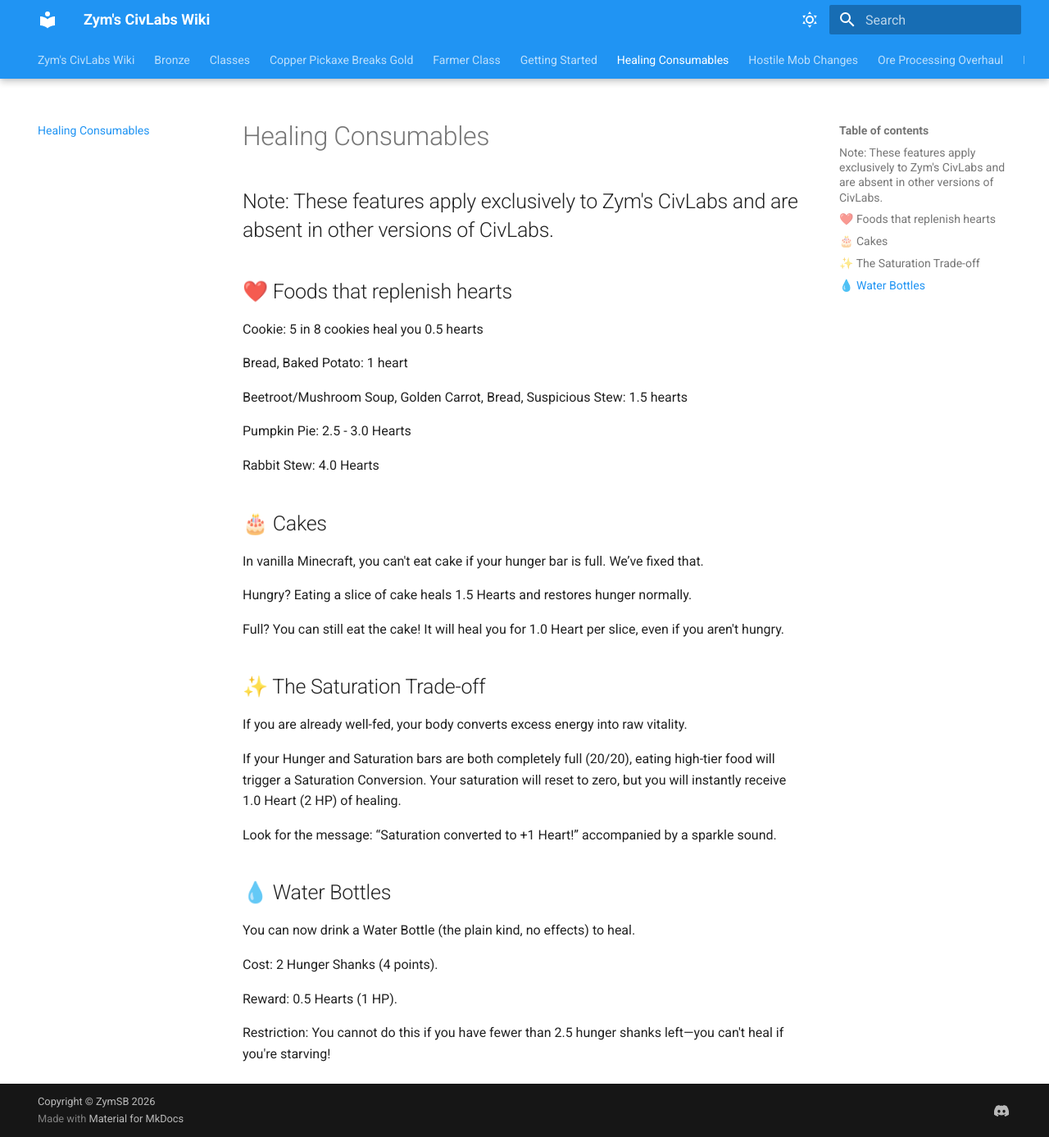
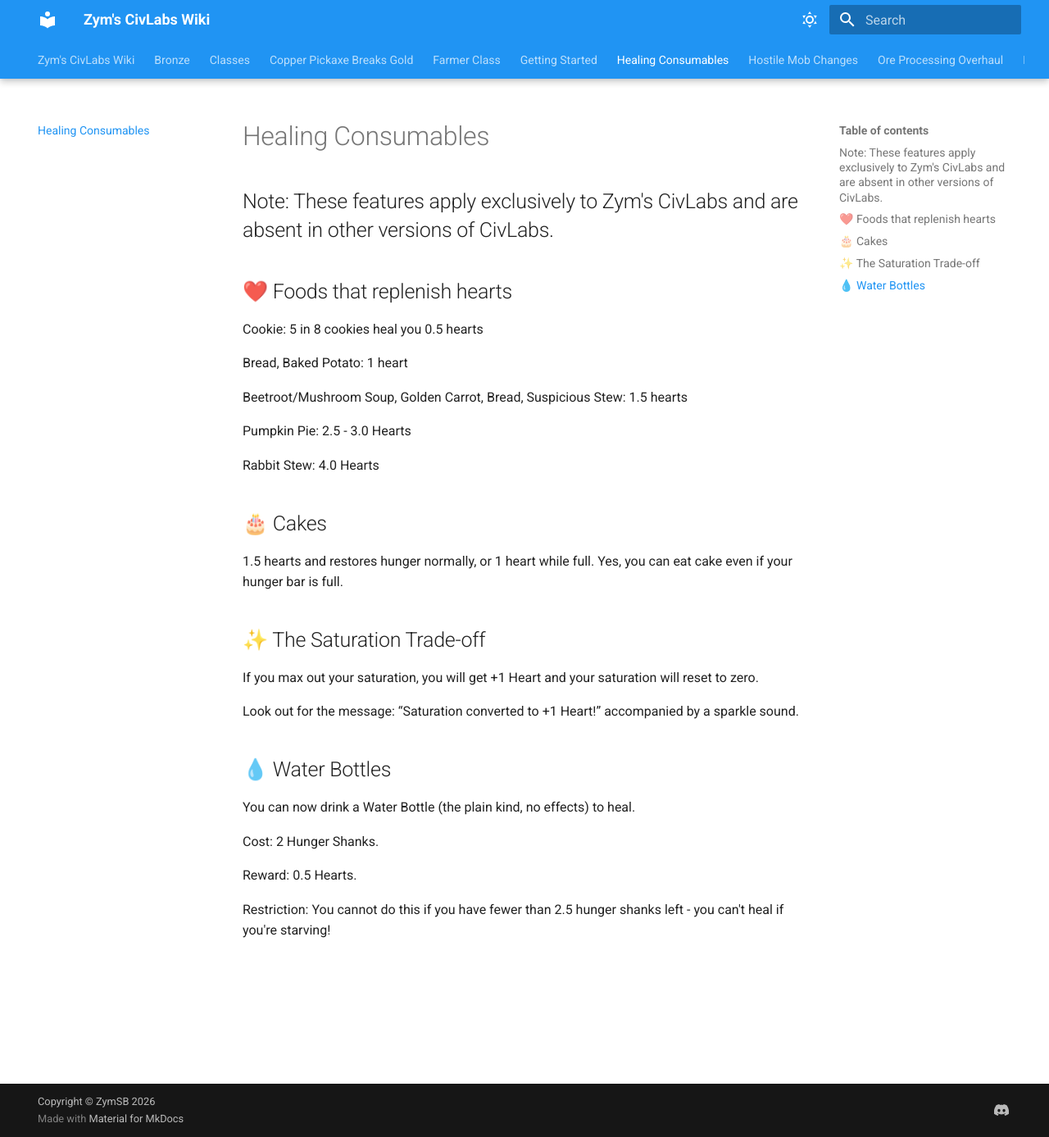
Before and after one commit to zymsbgt/zym-civlabs-docs, an MkDocs documentation site: the page built from docs/Healing Consumables.md, in a window 1280 px wide and 1387 px high. Shown: the whole window at 82% size. Built offline with MkDocs 1.6.1 and Material for MkDocs 9.7.7, drawn with Linux system fonts in a browser that asks for light colours.

Commit message:
Update Healing Consumables.md

```diff
--- a/docs/Healing Consumables.md
+++ b/docs/Healing Consumables.md
@@ -16,26 +16,20 @@ Rabbit Stew: 4.0 Hearts
 
 ## 🎂 Cakes
 
-In vanilla Minecraft, you can't eat cake if your hunger bar is full. We’ve fixed that.
-
-Hungry? Eating a slice of cake heals 1.5 Hearts and restores hunger normally.
-
-Full? You can still eat the cake! It will heal you for 1.0 Heart per slice, even if you aren't hungry.
+1.5 hearts and restores hunger normally, or 1 heart while full. Yes, you can eat cake even if your hunger bar is full.
 
 ## ✨ The Saturation Trade-off
 
-If you are already well-fed, your body converts excess energy into raw vitality.
+If you max out your saturation, you will get +1 Heart and your saturation will reset to zero.
 
-If your Hunger and Saturation bars are both completely full (20/20), eating high-tier food will trigger a Saturation Conversion. Your saturation will reset to zero, but you will instantly receive 1.0 Heart (2 HP) of healing.
-
-Look for the message: “Saturation converted to +1 Heart!” accompanied by a sparkle sound.
+Look out for the message: “Saturation converted to +1 Heart!” accompanied by a sparkle sound.
 
 ## 💧 Water Bottles
 
 You can now drink a Water Bottle (the plain kind, no effects) to heal.
 
-Cost: 2 Hunger Shanks (4 points).
+Cost: 2 Hunger Shanks.
 
-Reward: 0.5 Hearts (1 HP).
+Reward: 0.5 Hearts.
 
-Restriction: You cannot do this if you have fewer than 2.5 hunger shanks left—you can't heal if you're starving!
+Restriction: You cannot do this if you have fewer than 2.5 hunger shanks left - you can't heal if you're starving!
```
